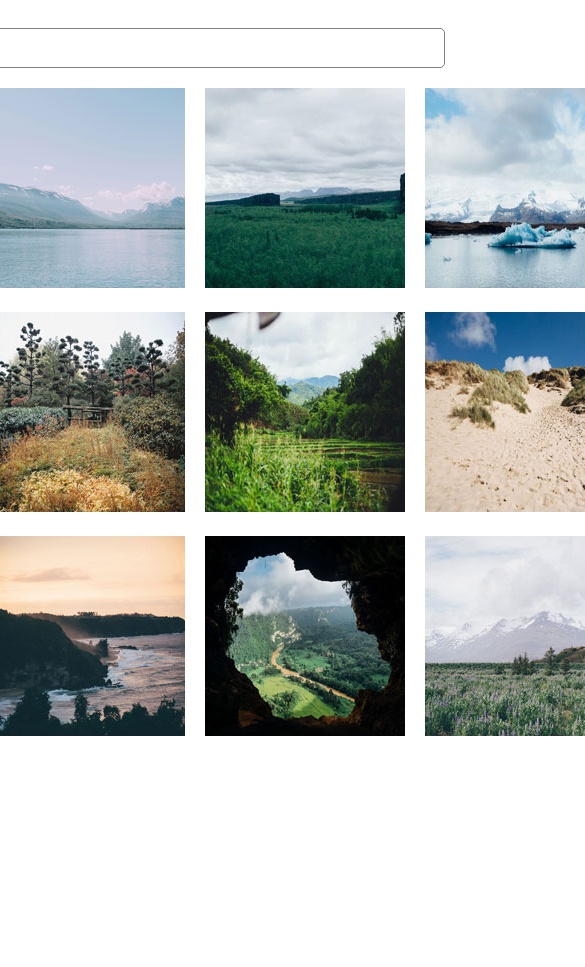
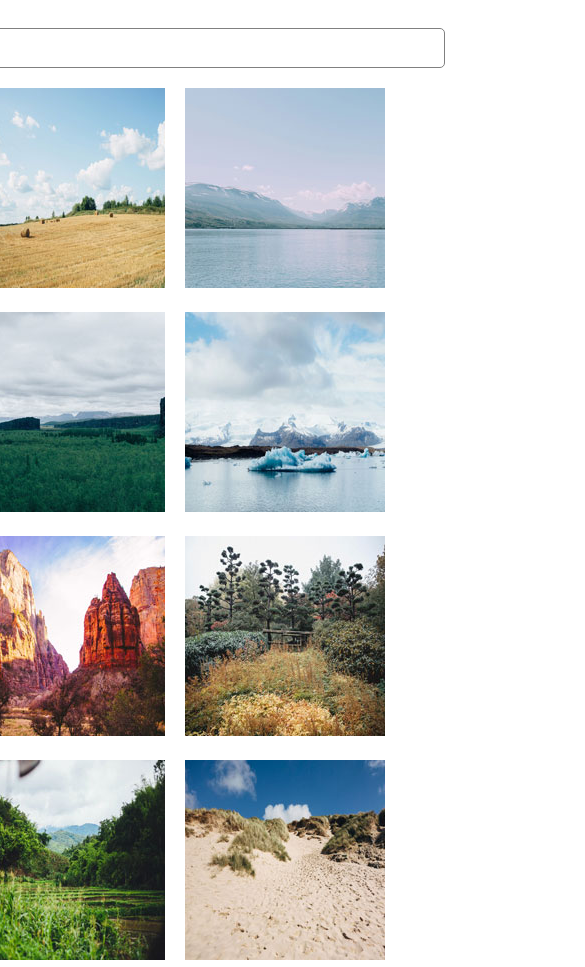
Before and after one commit to rijogeorge7/photo_gallery_v5, a plain HTML site: page index.html in a window 390 px wide. Shown: the top 967 px of the page, 585 px wide, since content can reach past the window. Before the commit the page ends 844 px from the top, so only its background shows below. Drawn offline with Linux system fonts and the light colour scheme.

Commit message:
Make the CSS Grid thumbnail gallery responsive without utilizing media queries.

```diff
--- a/scss/styles.scss
+++ b/scss/styles.scss
@@ -5,9 +5,10 @@
 }
 
 .gallery {
+    max-width: 1000px;
     display: grid;
-    grid-template-columns: 1fr 1fr 1fr 1fr;
-    gap: 20px;
+    grid-template-columns: repeat(auto-fit, minmax(100px, 200px));
+    grid-gap: 20px;
 }
 
 input {
```
Also changed, not shown: css/styles.css, 1 other file.
